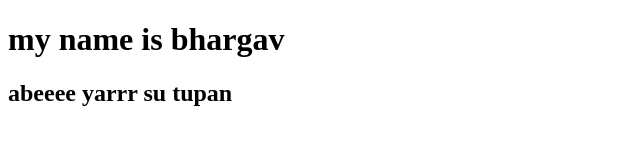
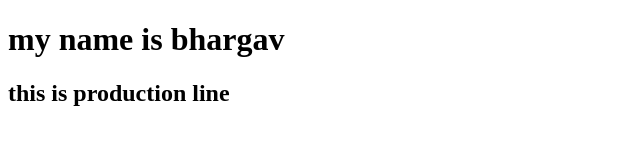
Before and after one commit to bhargav-73/vcscf-practice, a plain HTML site: page index.html in a window 1280 px wide. Shown: the full height of the page, 0-640 px from the left. Drawn offline with Linux system fonts and the light colour scheme.

Commit message:
1 commit

```diff
--- a/index.html
+++ b/index.html
@@ -7,6 +7,7 @@
 </head>
 <body>
     <h1>my name is bhargav</h1>
-    <h2> abeeee yarrr su tupan </h2>
+    <h2> this is production line </h2>
+
 </body>
 </html>
```
